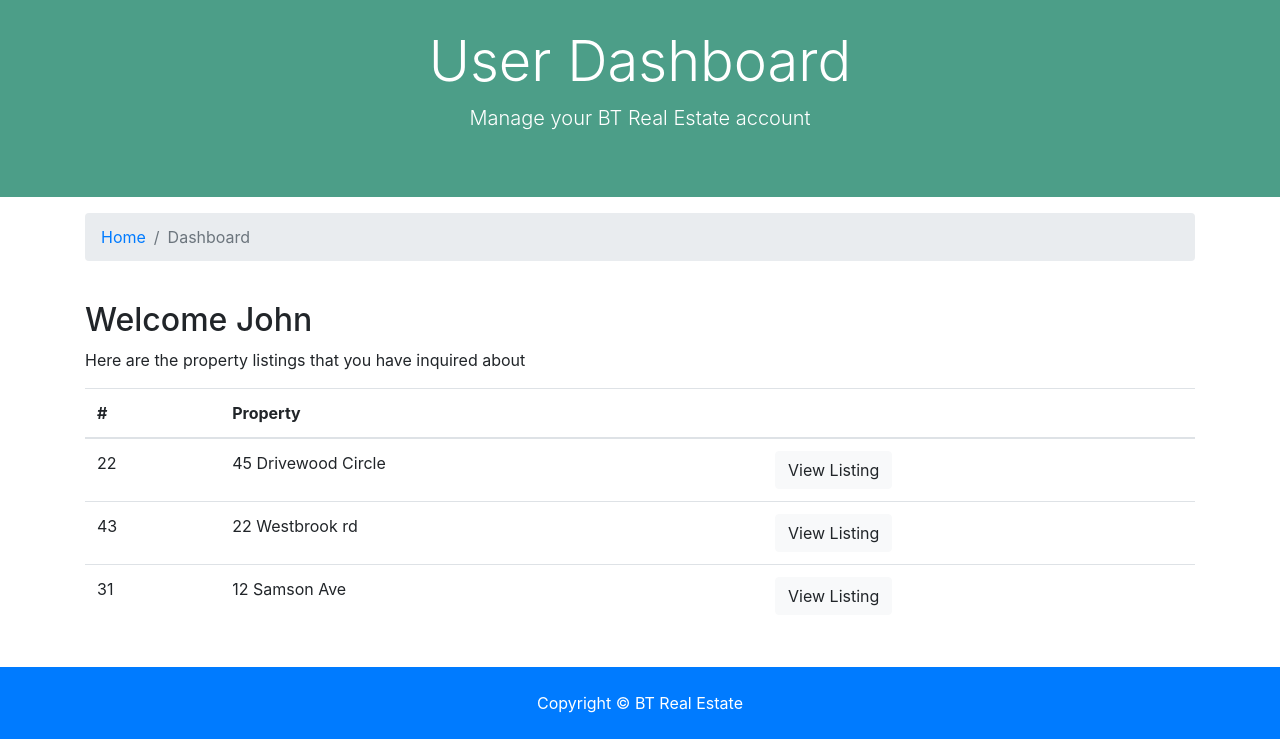
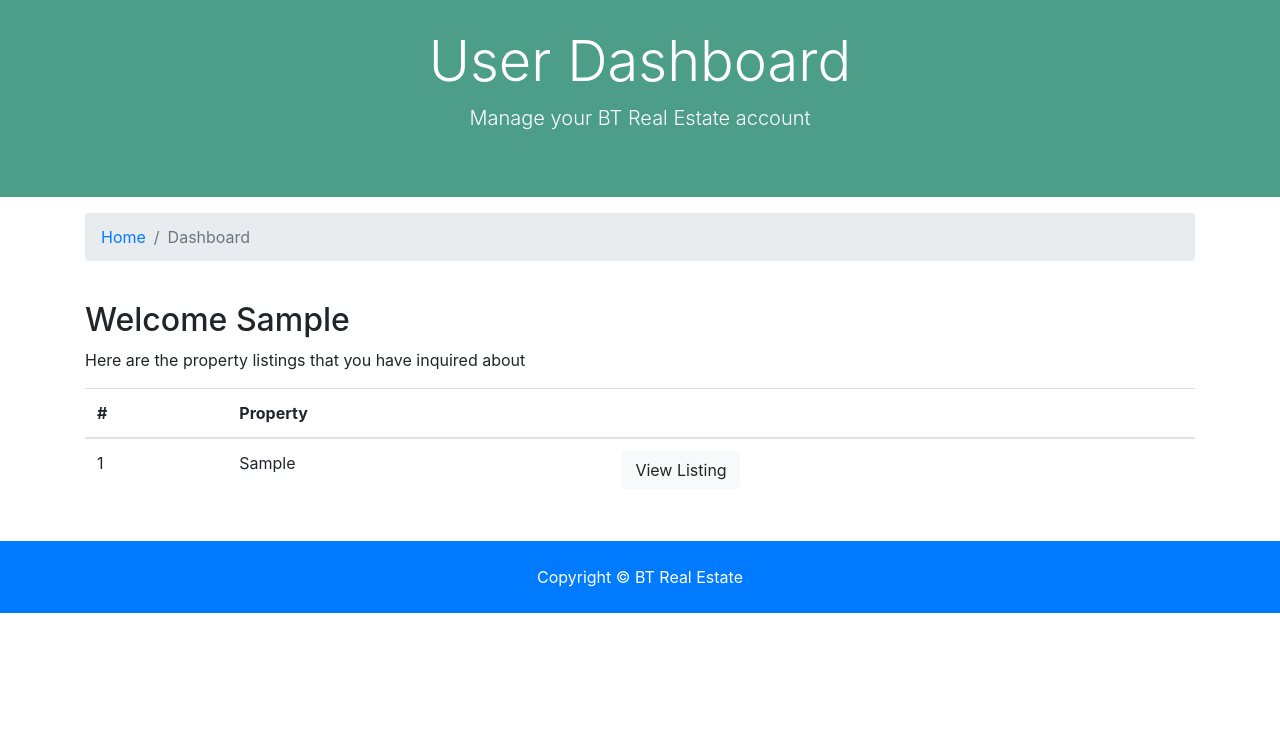
Before and after one commit to stradtkt/Django-RealEstate, a Django app: page /accounts/dashboard in a window 1280 px wide. Shown: the part 162-901 px from the top of the page. After the commit the page ends 775 px from the top, so only its background shows below. Run offline with Django 3.2, Linux system fonts and the light colour scheme; a user stored in the database is signed in; tables that the repository leaves empty hold one stand-in row (values such as "Sample post"); style sheets or scripts are compiled from the project's sources; some libraries are stand-ins or nearby versions.

Commit message:
Added the functionality for the dashboard

```diff
--- a/accounts/views.py
+++ b/accounts/views.py
@@ -1,6 +1,8 @@
 from django.shortcuts import render, redirect
 from django.contrib.auth.models import User
 from django.contrib import messages, auth
+from contacts.models import Contact
+
 def login(request):
     if request.method == 'POST':
         username = request.POST['username']
@@ -56,5 +58,8 @@ def logout(request):
     return redirect('index')
 
 def dashboard(request):
-    context = {}
+    user_contacts = Contact.objects.order_by('-contact_date').filter(user_id=request.user.id)
+    context = {
+        "contacts": user_contacts
+    }
     return render(request, 'accounts/dashboard.html', context)
--- a/templates/accounts/dashboard.html
+++ b/templates/accounts/dashboard.html
@@ -31,8 +31,9 @@
     <div class="container">
       <div class="row">
         <div class="col-md-12">
-          <h2>Welcome John</h2>
+          <h2>Welcome {{ user.first_name }}</h2>
           <p>Here are the property listings that you have inquired about</p>
+            {% if contacts %}
           <table class="table">
             <thead>
               <tr>
@@ -42,29 +43,20 @@
               </tr>
             </thead>
             <tbody>
-              <tr>
-                <td>22</td>
-                <td>45 Drivewood Circle</td>
+              {% for contact in contacts %}
+                <tr>
+                <td>{{ contact.id }}</td>
+                <td>{{ contact.listing }}</td>
                 <td>
-                  <a class="btn btn-light" href="#">View Listing</a>
+                  <a class="btn btn-light" href="{% url 'listing' contact.listing_id %}">View Listing</a>
                 </td>
               </tr>
-              <tr>
-                <td>43</td>
-                <td>22 Westbrook rd</td>
-                <td>
-                  <a class="btn btn-light" href="#">View Listing</a>
-                </td>
-              </tr>
-              <tr>
-                <td>31</td>
-                <td>12 Samson Ave</td>
-                <td>
-                  <a class="btn btn-light" href="#">View Listing</a>
-                </td>
-              </tr>
+              {% endfor %}
             </tbody>
           </table>
+            {% else %}
+                <p>You have not made any inquiries</p>
+            {% endif %}
         </div>
       </div>
     </div>
```
